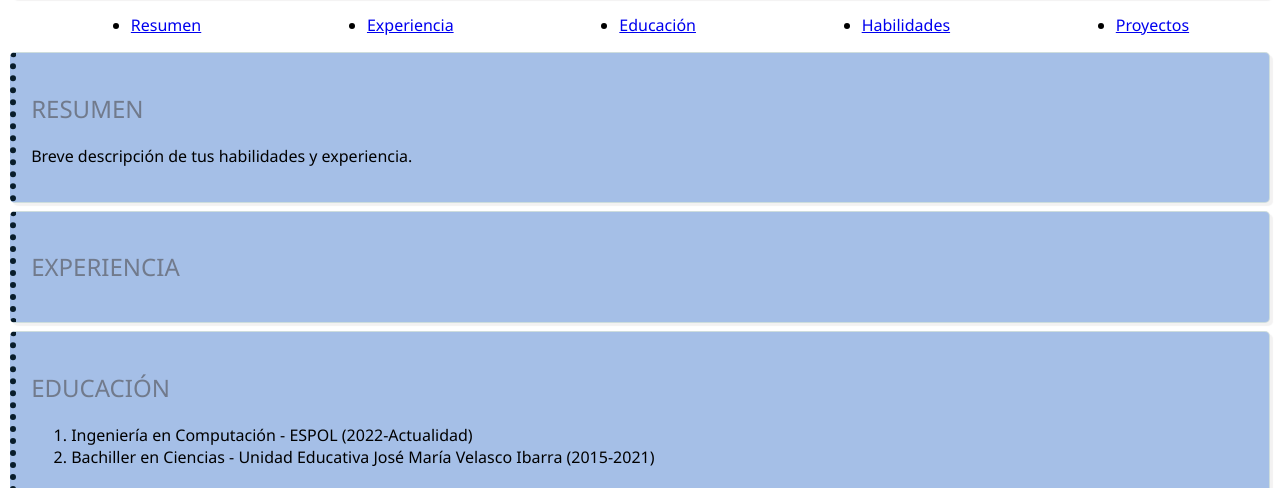
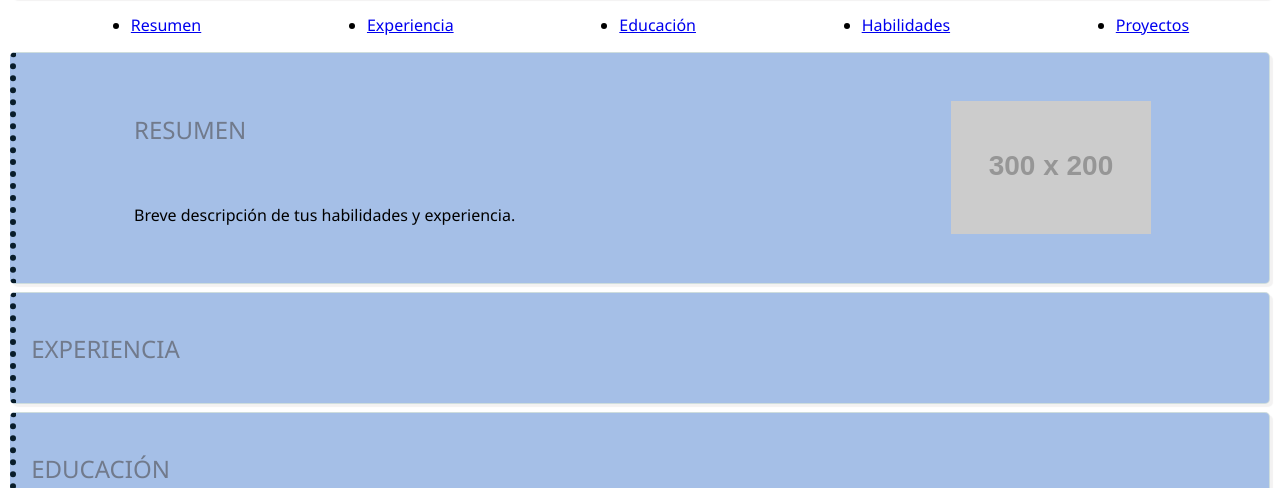
Before and after one commit to dquishpe/curriculum, a plain HTML site: page index.html in a window 1280 px wide. Shown: the part 321-809 px from the top of the page. Drawn offline with nearby package versions, Linux system fonts and the light colour scheme; placeholder pictures from the web are drawn by us.

Commit message:
avances css

```diff
--- a/index.html
+++ b/index.html
@@ -28,6 +28,7 @@
     <section id="resumen">
         <h2 class="subtitle">Resumen</h2>
         <p>Breve descripción de tus habilidades y experiencia.</p>
+        <img id="photo" src="https://placehold.co/300x200" alt="Placeholder de imagen">
     </section>
     <section id="experiencia">
         <h2 class="subtitle">Experiencia</h2>
@@ -71,7 +72,7 @@
 <iframe width="600" height="450" style="border:0" loading="lazy" allowfullscreen
   src="https://www.google.com/maps/embed/v1/place?q=place_id:ChIJd8BlQ2BZwokRAFUEcm_qrcA&key=TU_API_KEY">
 </iframe>
-
+<section>
 <form>
     <label for="nombre">Nombre Completo:</label>
     <input type="text" id="nombre" name="nombre" required>
@@ -95,7 +96,7 @@
     </select>
     <button type="submit">Enviar</button>
     </form>
-
+</section>
     <p>
         Trabajé como desarrollador web en Acme Corporation durante los últimos
         tres años.
--- a/stylesheet/style.css
+++ b/stylesheet/style.css
@@ -83,3 +83,45 @@
     justify-content: space-around;
 
 }
+
+section form {
+
+  /* Modelo de diseño en cuadrícula */
+  display: grid;
+  row-gap: 0.5rem;
+
+}
+
+#resumen {
+
+  /* Modelo de diseño flexible */
+display: flex;
+
+/* Distribuye el espacio entre y alrededor
+   de los items en el eje principal */
+justify-content: space-evenly;
+
+
+/* Alinea los elementos al centro dentro
+   del bloque respecto con el eje transversal */
+align-items: center;
+
+/* Eje principal: por columna */
+flex-direction: column;
+
+/* Altura de 24% del área de visualización */
+height: 24vh;
+
+/* Apilamiento de elementos: ajustado
+hasta ocupar el máximo */
+flex-wrap: wrap;
+
+}
+
+#resumen h2, #resumen p {
+width: 50%;
+}
+
+#resumen img {
+  max-width: 50%;
+}
```
